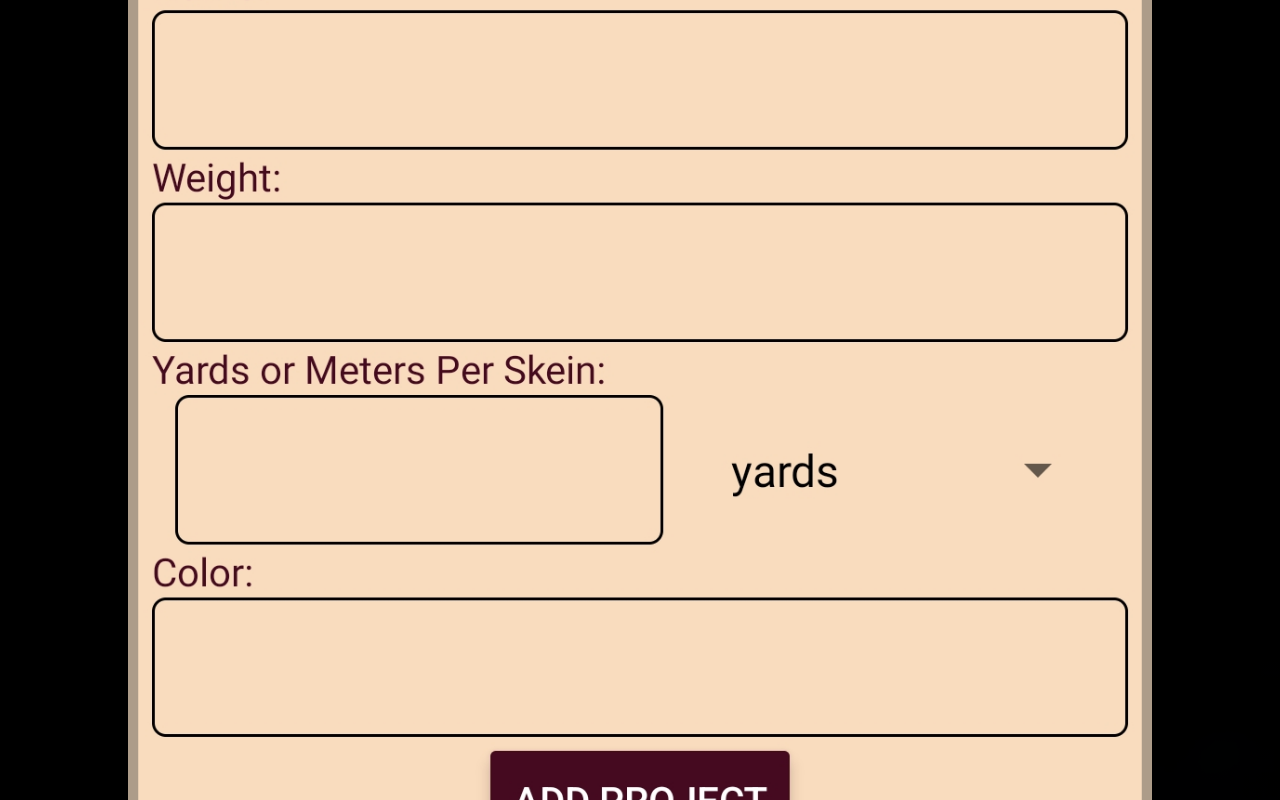
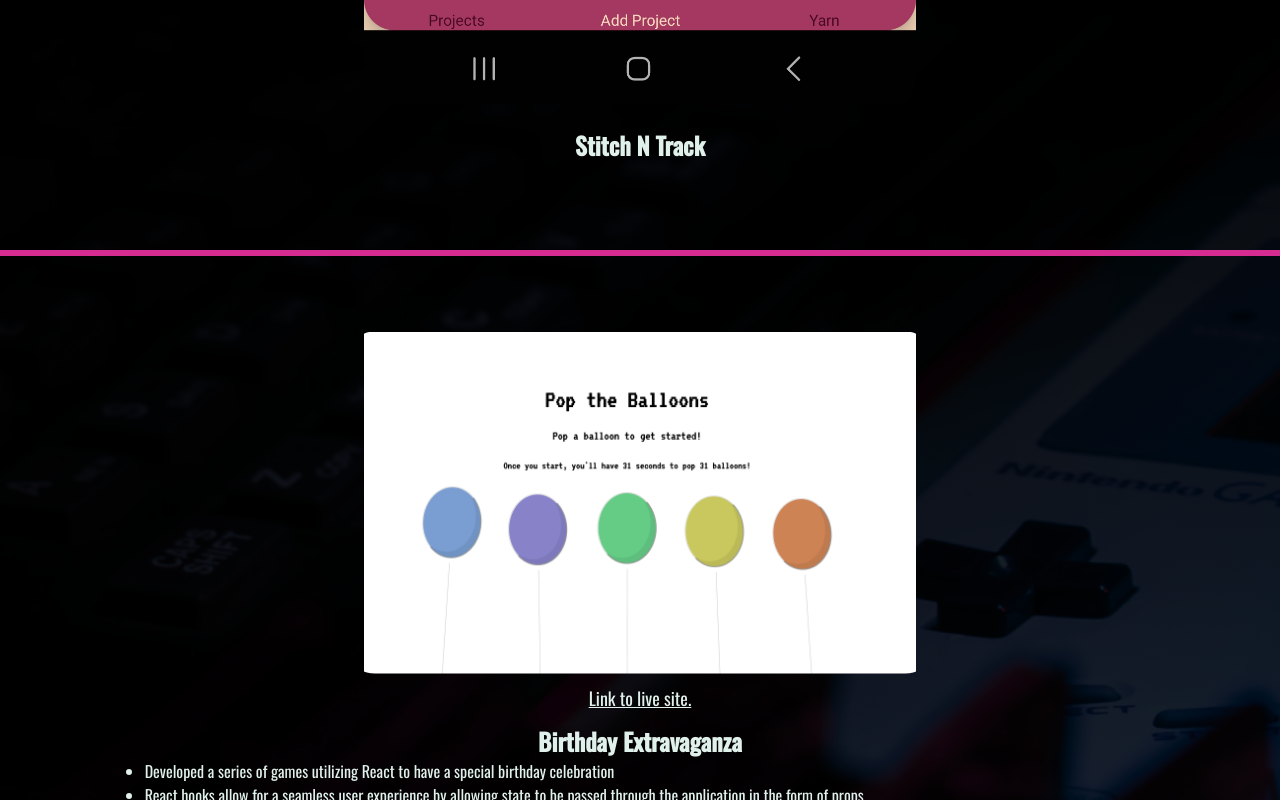
Before and after one commit to mander-pander/newPortfolio, a Next.js app: page /projects in a window 1280 px wide. Shown: the part 1340-2140 px from the top of the page. Built offline with nearby package versions, Linux system fonts and the light colour scheme; a web font is replaced by a local one.

Commit message:
adjusted card layout and design

```diff
--- a/styles/Projects.module.css
+++ b/styles/Projects.module.css
@@ -10,22 +10,21 @@
 }
 
 .card {
-    border-radius: 3%;
-    background-color: #E7D1B7bf;
-    margin: 10%;
+    margin: 5%;
     display: flex;
     flex-direction: column;
 }
 
 .card_image {
-    max-width:  100%;
+    max-width:  50%;
     height: auto;
     border-bottom: none;
     border-radius: 4%;
     padding: 1%;
+    align-self: center;
 }
 
-.card h4 {
+.card h2 {
     margin-top: 1%;
     text-align: center;
 }
@@ -41,3 +40,17 @@
     margin-left: 7%;
     margin-bottom: 2%;
 }
+
+.card a {
+    align-self: center;
+    text-decoration: underline;
+    font-size: large;
+}
+
+.picDesc {
+    padding-top: 2%;
+}
+
+.divider {
+    border: 3px solid #D62C92;
+}
```
